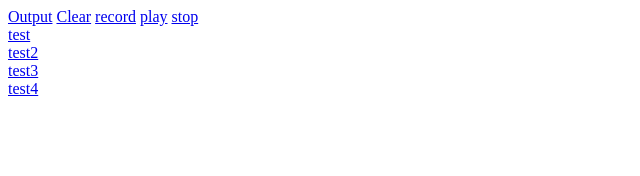
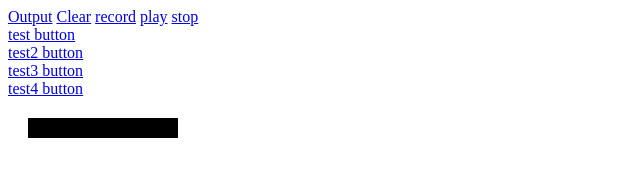
Before and after one commit to uxder/Raijin, a plain HTML site: page index.html in a window 1280 px wide. Shown: the whole page, without its empty margins (0-640 px from the left). Drawn offline with nearby package versions, Linux system fonts and the light colour scheme.

Commit message:
adding testing console

```diff
--- a/application.js
+++ b/application.js
@@ -26,8 +26,8 @@
 		Raijin.story.stop();
 	});
 
-	$("#test1").click(function() {
-		console.log('test');
+	$(".testButton").click(function() {
+		$('#console').append('you clicked a button <br/>');
 	})
 
 })(jQuery);
--- a/index.html
+++ b/index.html
@@ -40,17 +40,20 @@
 	</header>
 	<section>
 		<article id="Discovery">
-			<a href="#" id="test1">test</a>
+			<a href="#" class="testButton">test button</a>
 		</article>
 		<article id="Design">
-			<a href="#" id="test1">test2</a>
+			<a href="#" class="testButton">test2 button</a>
 		</article>
 		<article id="Prototype">
-			<a href="#" id="test1">test3</a>
+			<a href="#" class="testButton">test3 button</a>
 		</article>
 		<article id="iterate">
-			<a href="#" id="test1">test4</a>
+			<a href="#" class="testButton">test4 button</a>
 		</article>
+
+		<div id="console" style="padding: 10px; margin: 20px; background-color:black; color:white; font-size: 11px;">
+		</div>
 	<section>
 
   <!-- Grab Google CDN's jQuery. fall back to local if necessary -->
--- a/raijin/raijin.js
+++ b/raijin/raijin.js
@@ -67,6 +67,7 @@
 					self.addStoryEvent(se);
 				});
 			},
+
 
 			//get mouse position @return string "mouseX, mouseY"
 			getMousePosition: function() {
```
